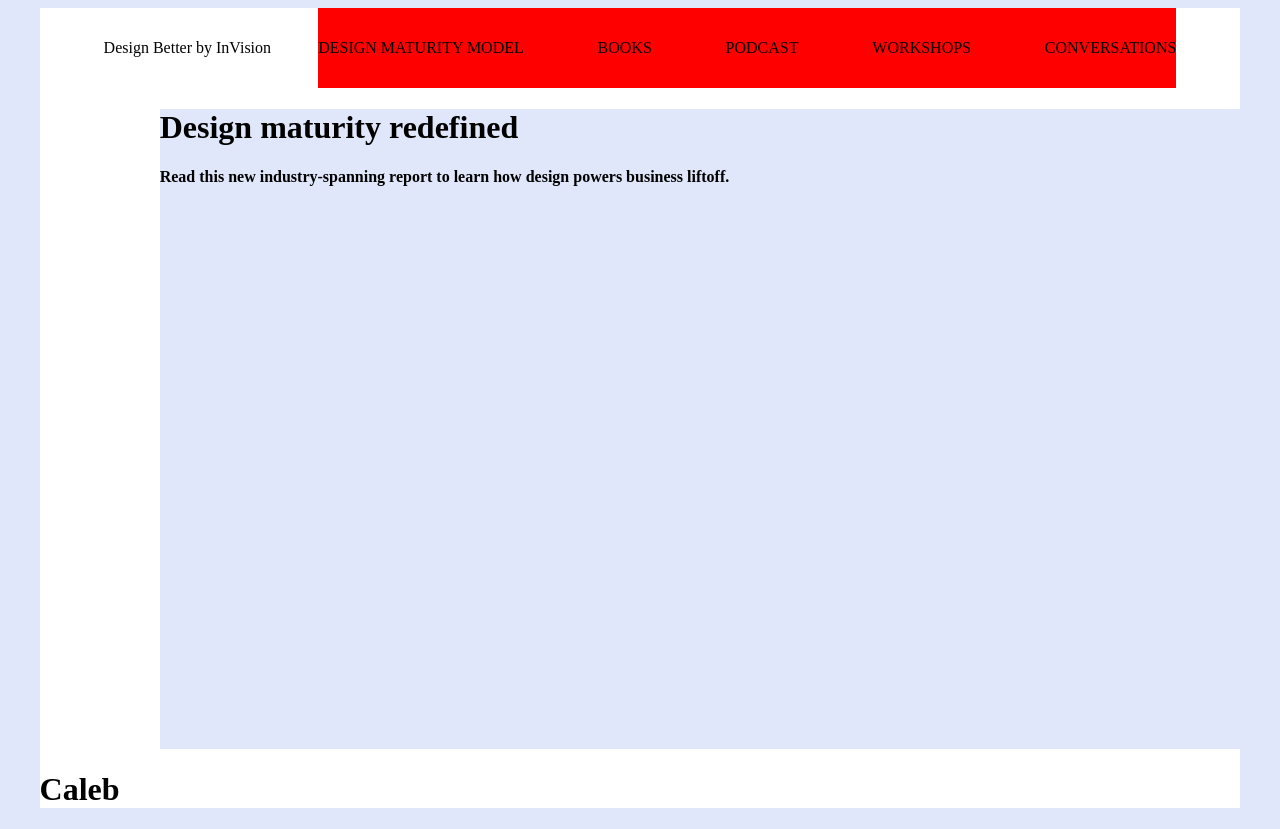
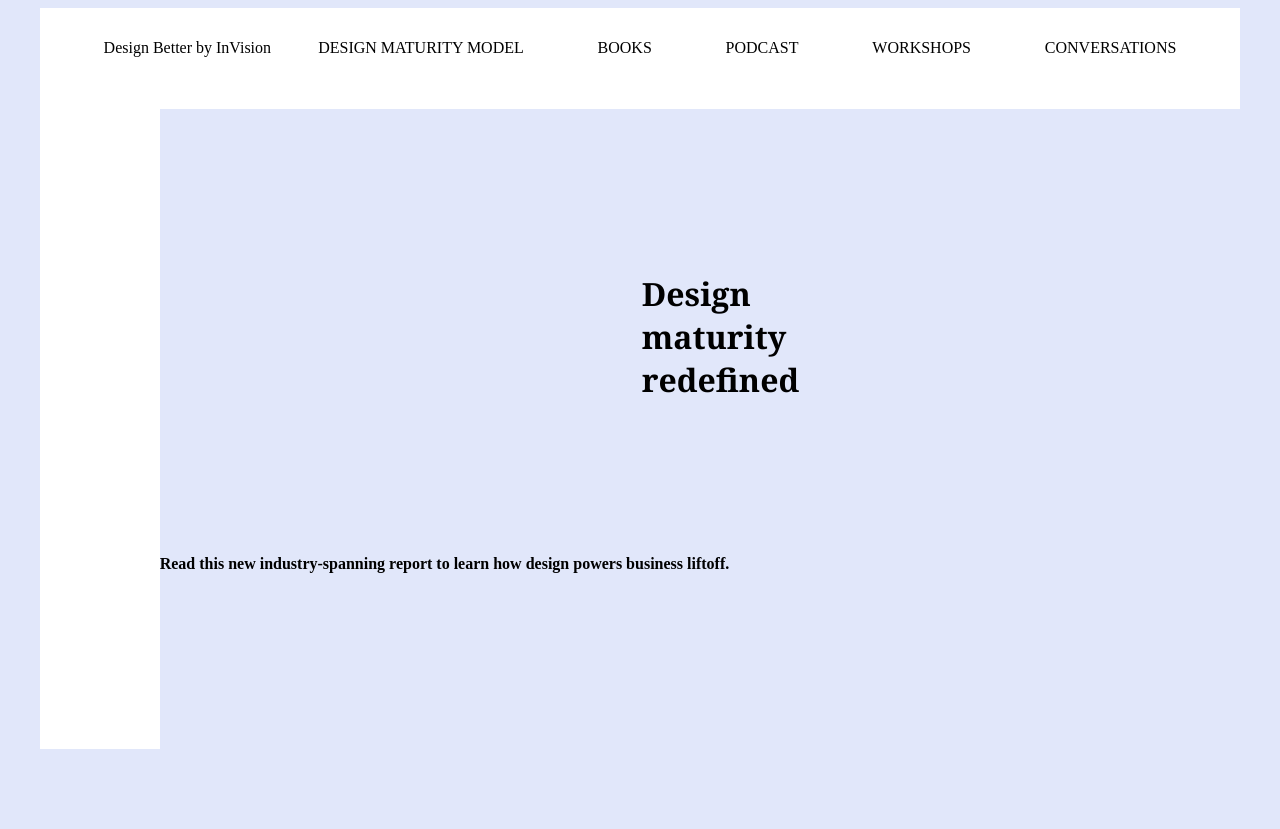
Before and after one commit to calebscoville/HTML-Layouts-2-4-23-, a plain HTML site: page index.html in a window 1280 px wide. After the commit the page ends 800 px from the top, so only its background shows below. Drawn offline with Linux system fonts and the light colour scheme.

Commit message:
final, not really finished though

```diff
--- a/index.html
+++ b/index.html
@@ -24,11 +24,11 @@
     <!-- </ul> -->
 </nav>
 <div class="bigbox">
-    <h1>Design maturity redefined</h1>
+    <h1 class="design">Design maturity redefined</h1>
     <h4>Read this new industry-spanning report to learn how design powers business liftoff.</h4>
 </div>
 
-<h1>Caleb</h1>
+<h1></h1>
 <h1></h1>
 <h1></h1>
 
--- a/style.css
+++ b/style.css
@@ -27,7 +27,6 @@ nav {
     margin: 0;
     padding: 0;
     width: 80%;
-    background: red;
     height:100%;
 
 }
@@ -40,3 +39,14 @@ nav {
     width: 90%;
     margin-left: auto;
 }
+
+.design {
+    font-family: georgia;
+    /* display: flex;
+    justify-content: center; */
+    margin-left: 10em;
+    right: 30px;
+    width: 200px;
+    height: 100px;
+    padding: 15%;
+}
```
